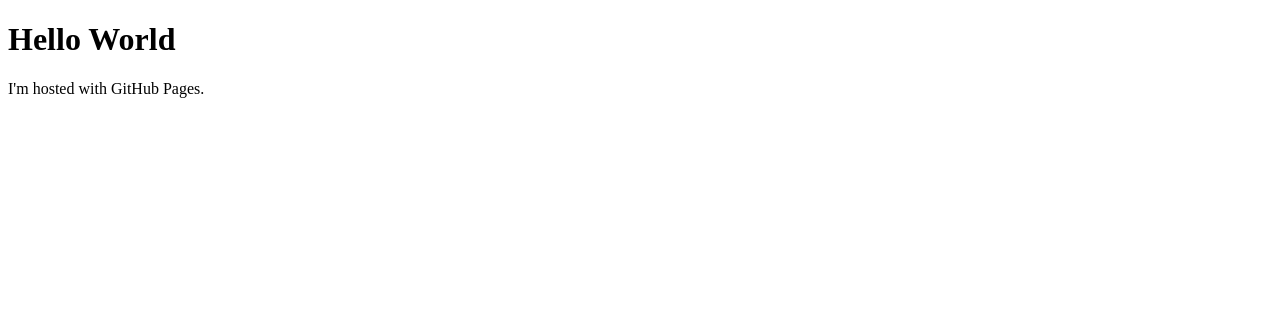
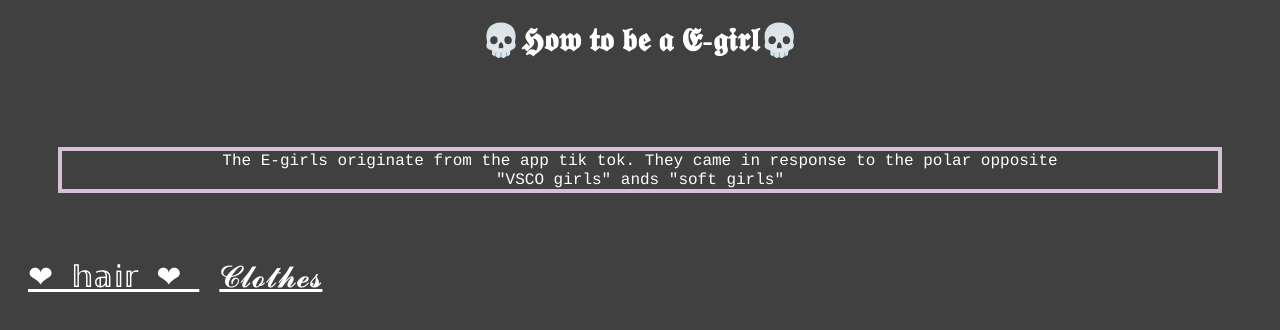
Before and after one commit to mahanly/mahanly, a plain HTML site: page index.html in a window 1280 px wide. Drawn offline with Linux system fonts and the light colour scheme.

Commit message:
Update index.html
oof

```diff
--- a/index.html
+++ b/index.html
@@ -1,7 +1,61 @@
 <!DOCTYPE html>
 <html>
-<body>
-<h1>Hello World</h1>
-<p>I'm hosted with GitHub Pages.</p>
+<head>
+<title>How To Be A E-girl</title>
+<style>
+h2{
+font-size:20pt;
+text-align:center;
+}
+p.hair{
+padding-left:150px;
+padding-right:150px;
+border:4px; border-style:solid; border-color:thistle;
+color:#ffffff;
+}
+p.intro{
+padding-left:150px;
+padding-right:150px;
+border:4px; border-style:solid; border-color:thistle;
+color:#ffffff;
+}
+h1{
+text-align:center;
+}
+a{
+font-size:30px;
+padding-left:20px;
+}
+a:link{
+color:white;
+}
+a:visited{
+color:powderblue;
+}
+a:hover{
+color:salmon;
+}
+a:active{
+color:lavender;
+}
+</style>
+</head>
+
+<body style="background-color:#404040;" style=font-face:" courier">
+<div style="color:#ffffff" >
+<h1  style="text-align:center;">💀𝕳𝖔𝖜 𝖙𝖔 𝖇𝖊 𝖆 𝕰-𝖌𝖎𝖗𝖑💀</h1>
+<div style="padding: 50px;">
+<p style="text-align:center;" style="padding-right:100%;"  class="intro"><font face = " courier"> The E-girls originate from the app tik tok. They came in response to the polar opposite "VSCO girls" ands "soft girls" </p>
+</div>
+
+<a href="E-girl hair.html" style="text-align:center">
+ ❤︎ 𝕙𝕒𝕚𝕣 ❤︎
+ </a>
+<a href="clothes.html ">
+    𝓒𝓵𝓸𝓽𝓱𝓮𝓼
+</a>
+
+</div>
+
 </body>
 </html>
```
